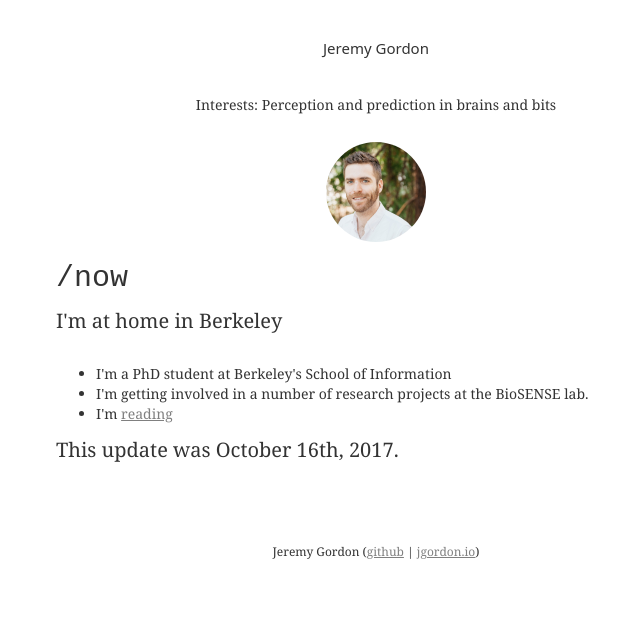
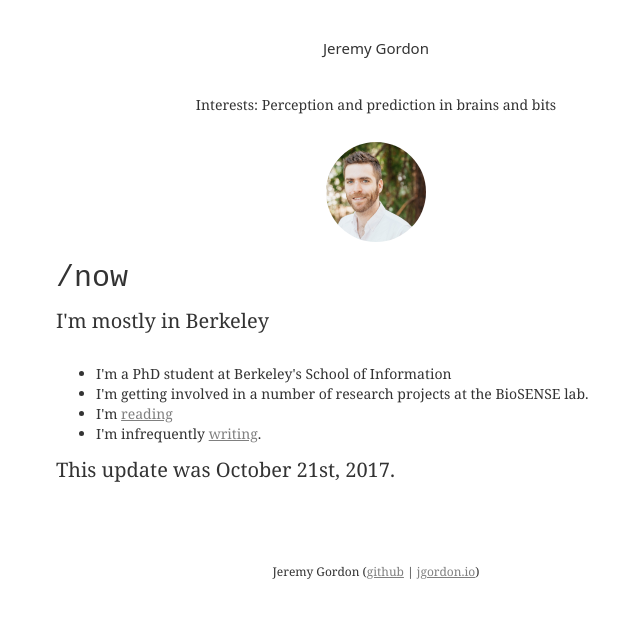
Before and after one commit to onejgordon/onejgordon.github.io, a Jekyll site: the page built from now.md, in a window 1280 px wide. Shown: the top 618 px of the page, without its empty margins (264-904 px from the left). Built offline with Jekyll 4.4.1, drawn with Linux system fonts in a browser that asks for light colours; our own code applies the rules of GitHub Pages for plain Markdown files.

Commit message:
Minor now update

```diff
--- a/now.md
+++ b/now.md
@@ -69,16 +69,17 @@
 
     <h2 style="font-family: monospace">/now</h2>
 
-    <p>I'm at home in Berkeley</p>
+    <p>I'm mostly in Berkeley</p>
 
     <ul>
       <li>I'm a PhD student at Berkeley's School of Information</li>
       <li>I'm getting involved in a number of research projects at the BioSENSE lab.</li>
     	<li>I'm <a href="https://www.goodreads.com/user/show/2909873-jeremy-gordon">reading</a></li>
+      <li>I'm infrequently <a href="https://medium.com/@onejgordon" target="_blank">writing</a>.</li>
     </ul>
 
     <p>
-    This update was October 16th, 2017.
+    This update was October 21st, 2017.
     </p>
   </div>
 </div>
```
Also changed, not shown: 1 other file.
